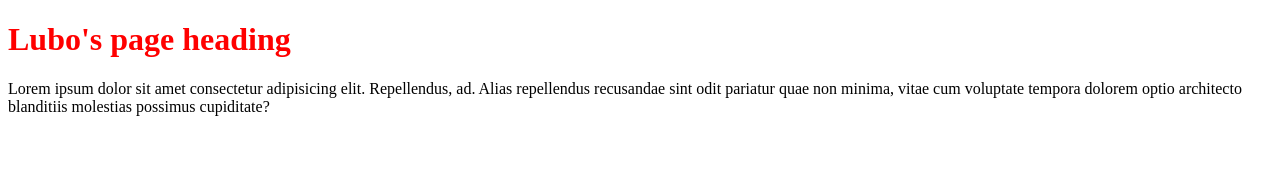
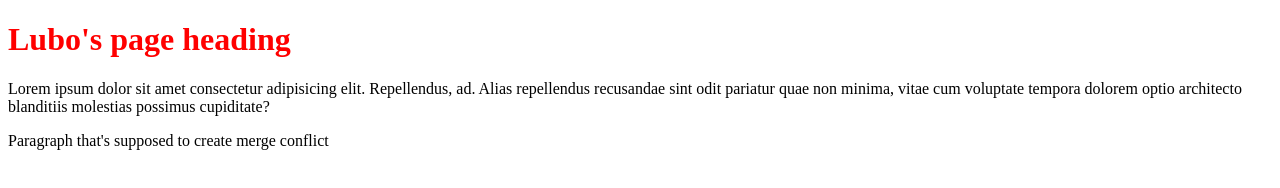
Before and after one commit to D-LUSiON/wda-course-20181013-git-p1, a plain HTML site: page index.html in a window 1280 px wide. Drawn offline with Linux system fonts and the light colour scheme; a script that the page names is missing.

Commit message:
update: Added paragraph that's supposed to create merge conflict

```diff
--- a/index.html
+++ b/index.html
@@ -13,6 +13,7 @@
 <body>
     <h1>Lubo's page heading</h1>
     <p>Lorem ipsum dolor sit amet consectetur adipisicing elit. Repellendus, ad. Alias repellendus recusandae sint odit pariatur quae non minima, vitae cum voluptate tempora dolorem optio architecto blanditiis molestias possimus cupiditate?</p>
+    <p>Paragraph that's supposed to create merge conflict</p>
 </body>
 
 </html>
```
